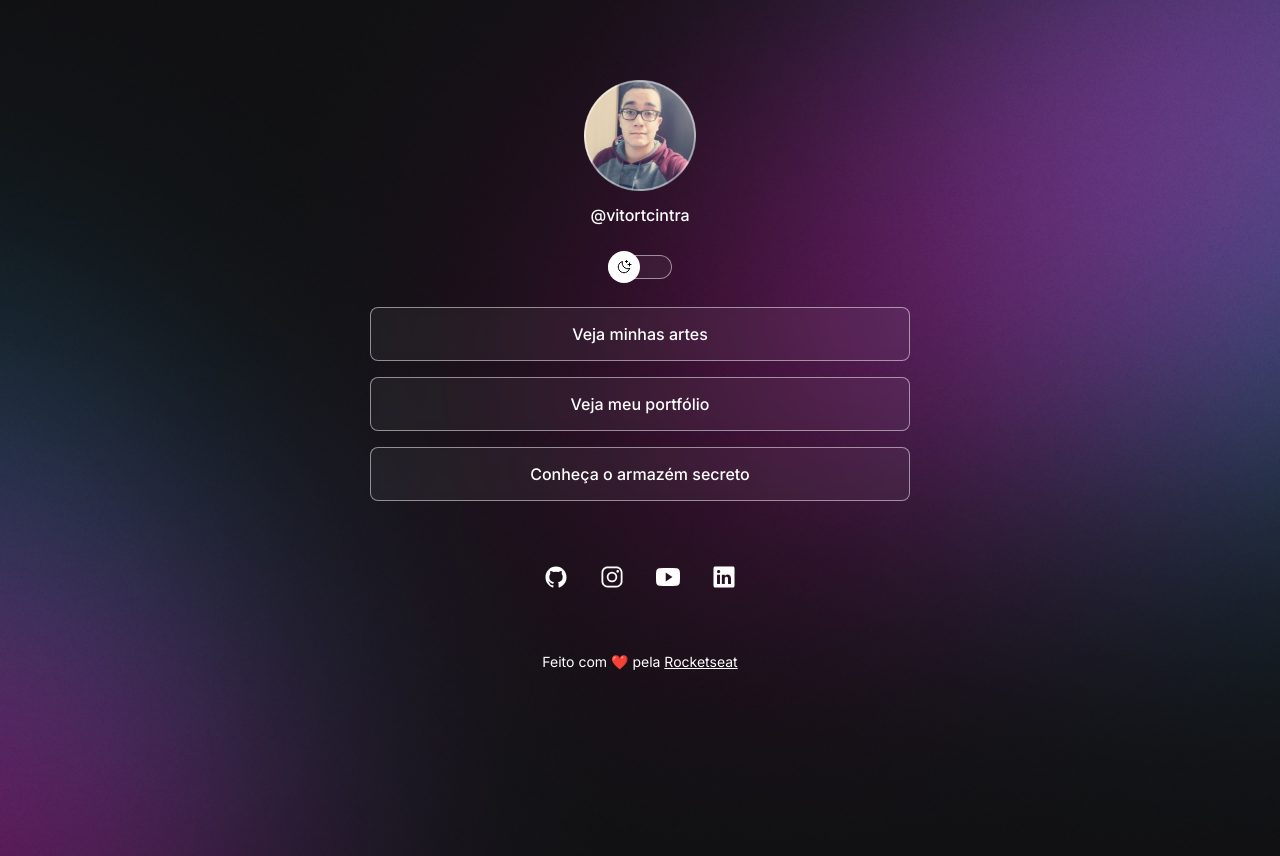
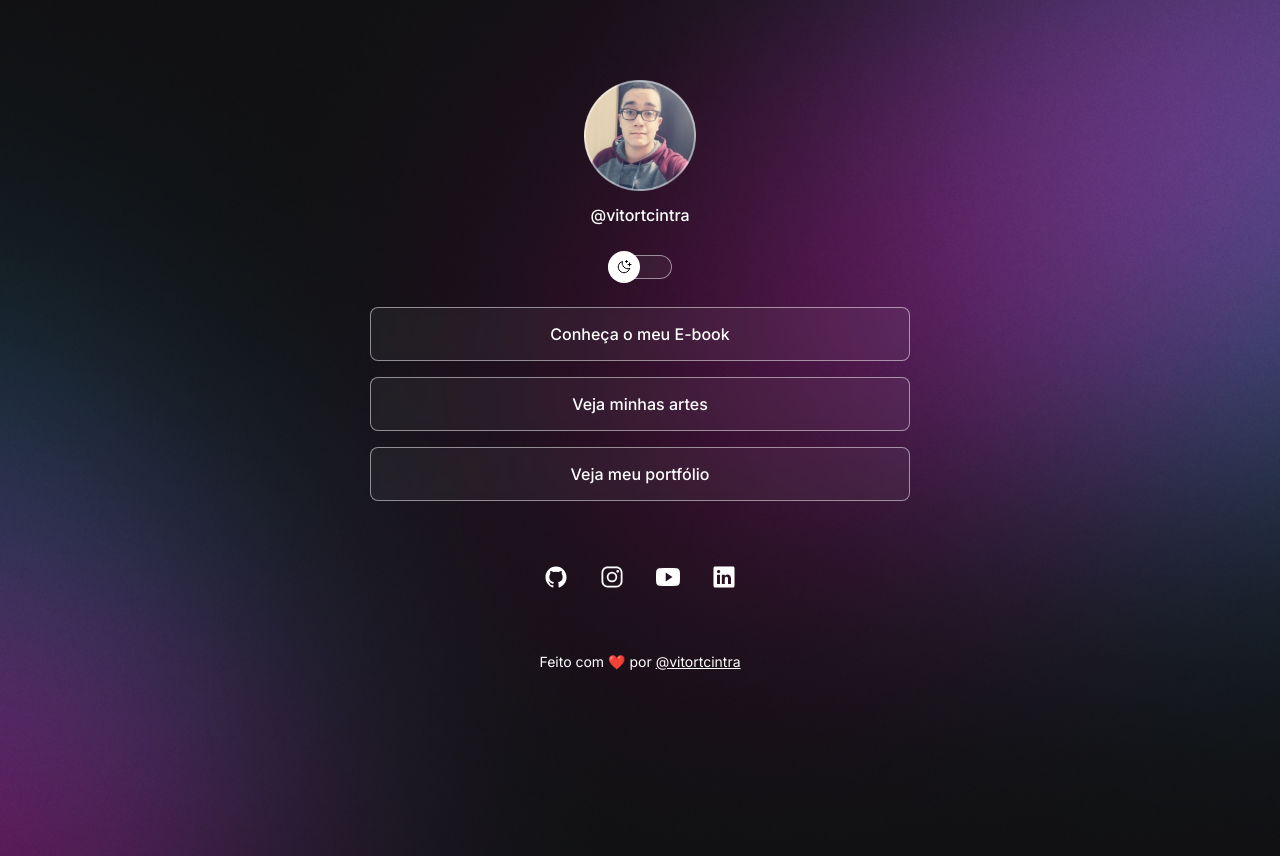
Before and after one commit to vtcintra/rockeatseat_discover, a plain HTML site: page index.html in a window 1280 px wide. Drawn offline with nearby package versions, Linux system fonts and the light colour scheme.

Commit message:
add ebook and change footer

```diff
--- a/index.html
+++ b/index.html
@@ -24,6 +24,12 @@
       </div>
       <ul>
         <li>
+          <a href="https://sun.eduzz.com/2033870" target="_blank"
+            >Conheça o meu E-book</a
+          >
+        </li>
+
+        <li>
           <a href="https://www.kawek.net/vitaodesigner" target="_blank"
             >Veja minhas artes</a
           >
@@ -35,11 +41,11 @@
           >
         </li>
 
-        <li>
+        <!-- <li>
           <a href="https://www.youtube.com/@OARMAZEMSECRETO" target="_blank"
             >Conheça o armazém secreto</a
           >
-        </li>
+        </li> -->
       </ul>
       <div id="social-links">
         <a href="https://github.com/vtcintra" target="_blank">
@@ -62,8 +68,8 @@
         </a>
       </div>
       <footer>
-        Feito com ❤️ pela
-        <a href="https://rocketseat.com.br/" target="_blank">Rocketseat</a>
+        Feito com ❤️ por
+        <a href="https://www.instagram.com/vitortcintra" target="_blank">@vitortcintra</a>
       </footer>
     </div>
     <script
```
